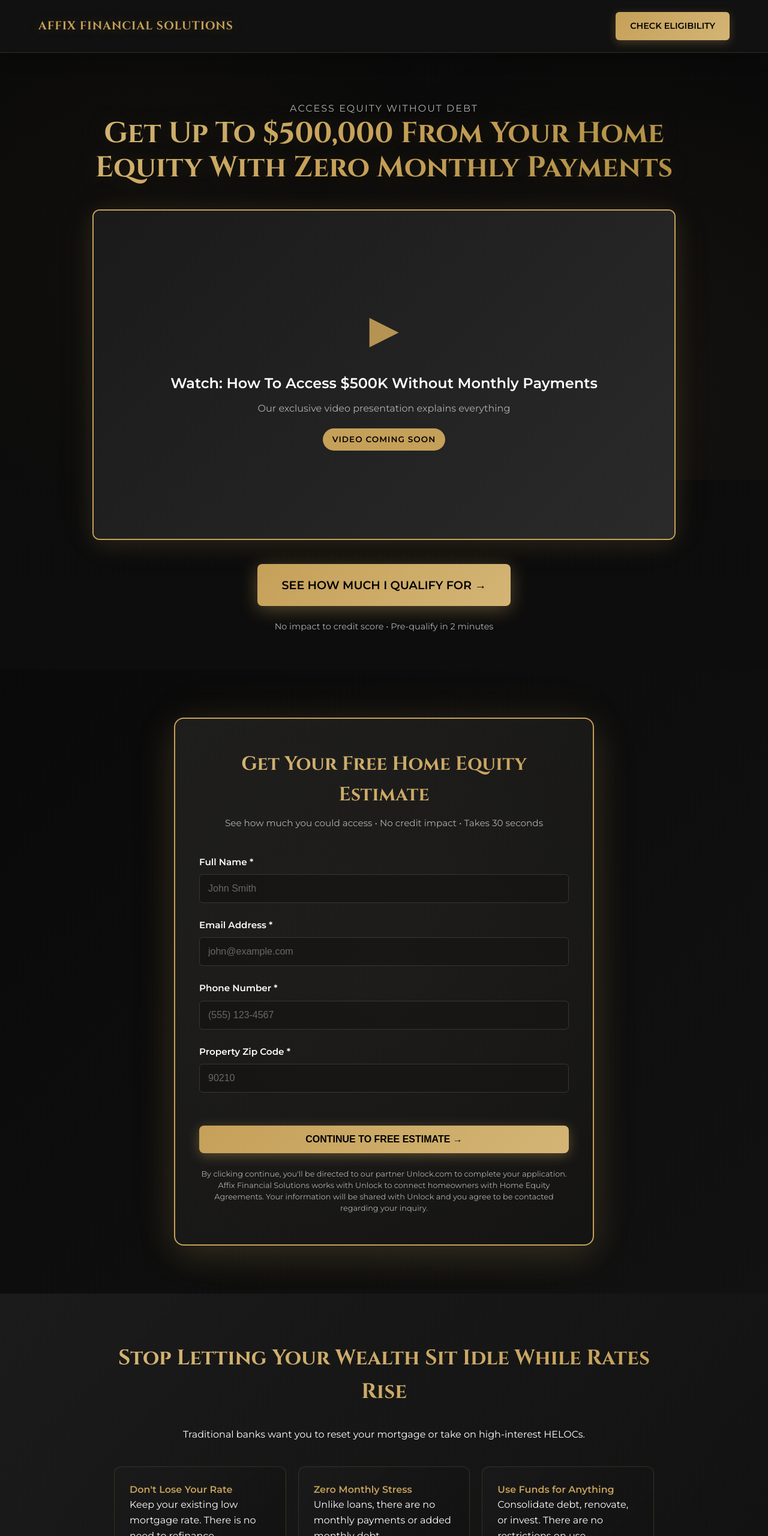
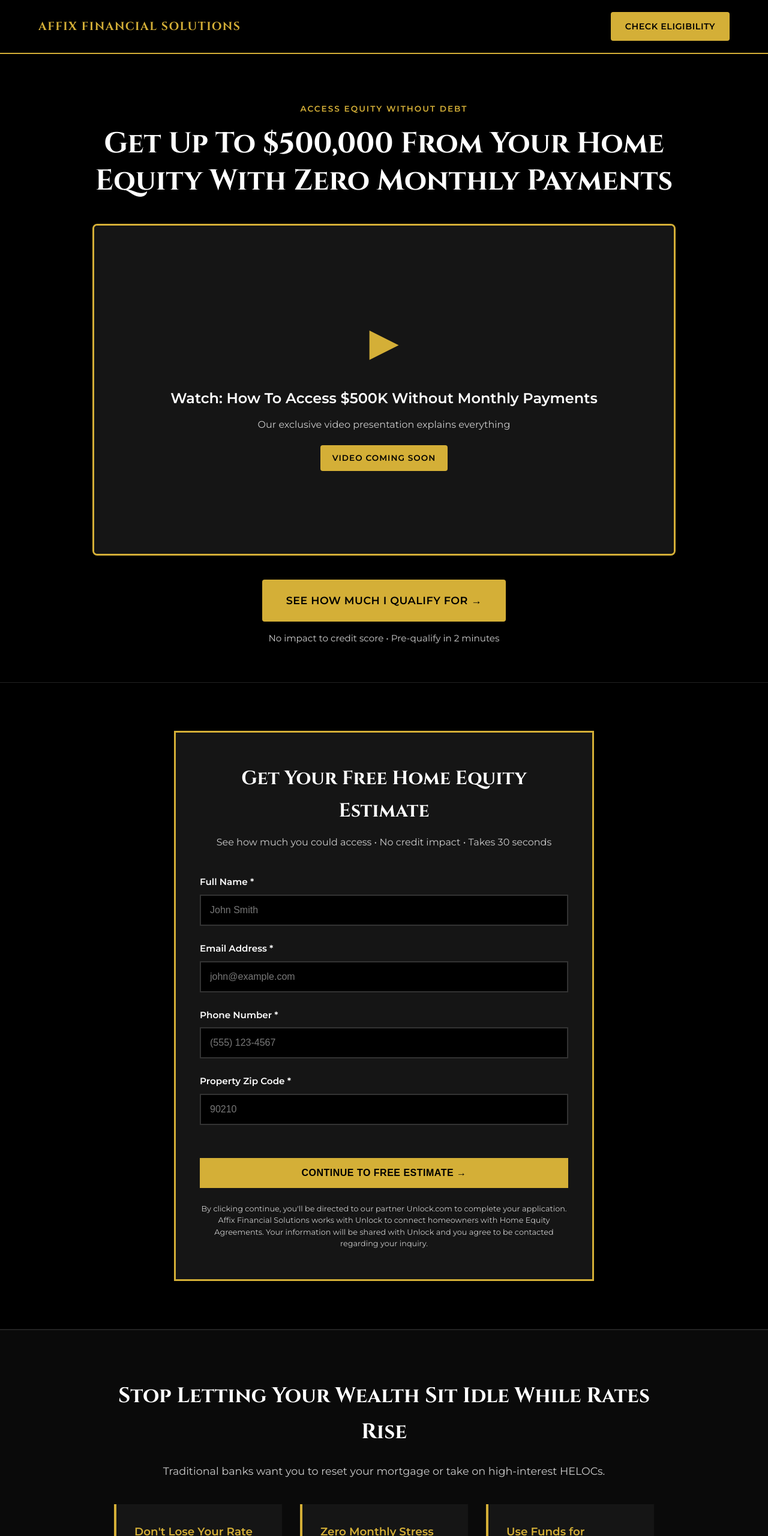
Before and after one commit to Marketing-Bull/affix-landing-page, a plain HTML site: page index.html in a window 1280 px wide. Shown: the top 2560 px of the page at 60% size. Drawn offline with Linux system fonts and the light colour scheme.

Commit message:
Simplify design with higher contrast and cleaner sections
- Upgraded to brighter gold (#D4AF37) for better visibility
- Changed to pure black backgrounds for maximum contrast
- Removed gradient animations and complex effects
- Simplified all hover states and transitions
- Replaced gradient text with solid white headings
- Changed decorative borders to solid gold accents
- Updated form inputs with 2px borders for clarity
- Simplified testimonial cards with left border accent
- Removed rotating/animated background effects
- Enhanced FAQ section with card-style layout
- Updated trust badges with clearer presentation
- Improved text contrast throughout (gray to #cccccc)
- Cleaner, more accessible design overall

```diff
--- a/styles.css
+++ b/styles.css
@@ -1,34 +1,21 @@
 :root {
-    --gold: #C5A059;
-    --gold-light: #D4B575;
-    --gold-dark: #B08F45;
-    --bg-black: #121212;
-    --bg-card: #1e1e1e;
+    --gold: #D4AF37;
+    --gold-light: #E5C158;
+    --gold-dark: #B8941F;
+    --bg-black: #000000;
+    --bg-dark: #0a0a0a;
+    --bg-card: #151515;
     --text-white: #ffffff;
-    --text-gray: #b0b0b0;
+    --text-gray: #cccccc;
 }
 * { box-sizing: border-box; margin: 0; padding: 0; }
 body {
     font-family: 'Montserrat', sans-serif;
-    background: linear-gradient(180deg, #0a0a0a 0%, #121212 50%, #0a0a0a 100%);
+    background: var(--bg-black);
     color: var(--text-white);
-    line-height: 1.6;
+    line-height: 1.7;
     scroll-behavior: smooth;
     position: relative;
-}
-
-/* Animated background gradient */
-body::before {
-    content: '';
-    position: fixed;
-    top: 0;
-    left: 0;
-    width: 100%;
-    height: 100%;
-    background: radial-gradient(circle at 20% 50%, rgba(197, 160, 89, 0.03) 0%, transparent 50%),
-                radial-gradient(circle at 80% 80%, rgba(197, 160, 89, 0.05) 0%, transparent 50%);
-    pointer-events: none;
-    z-index: 0;
 }
 
 /* Header */
@@ -37,13 +24,13 @@ header {
     display: flex;
     justify-content: space-between;
     align-items: center;
-    background: rgba(18, 18, 18, 0.95);
+    background: rgba(0, 0, 0, 0.98);
     position: sticky;
     top: 0;
     z-index: 1000;
-    border-bottom: 1px solid rgba(197, 160, 89, 0.2);
+    border-bottom: 2px solid var(--gold);
     backdrop-filter: blur(10px);
-    box-shadow: 0 4px 30px rgba(0, 0, 0, 0.3);
+    box-shadow: 0 4px 20px rgba(0, 0, 0, 0.8);
 }
 .logo-text {
     font-family: 'Cinzel', serif;
@@ -51,43 +38,27 @@ header {
     font-size: 1.2rem;
     font-weight: bold;
     text-decoration: none;
-    letter-spacing: 1px;
-    text-shadow: 0 0 20px rgba(197, 160, 89, 0.3);
+    letter-spacing: 1.5px;
     transition: 0.3s;
 }
 .logo-text:hover {
     color: var(--gold-light);
-    text-shadow: 0 0 30px rgba(197, 160, 89, 0.5);
 }
 .nav-cta {
-    background: linear-gradient(135deg, var(--gold) 0%, var(--gold-light) 100%);
+    background: var(--gold);
     color: #000;
     padding: 12px 24px;
-    border-radius: 6px;
+    border-radius: 4px;
     text-decoration: none;
     font-weight: 700;
-    transition: all 0.3s;
+    transition: all 0.2s;
     font-size: 0.9rem;
-    box-shadow: 0 4px 15px rgba(197, 160, 89, 0.3);
-    position: relative;
-    overflow: hidden;
-}
-.nav-cta::before {
-    content: '';
-    position: absolute;
-    top: 0;
-    left: -100%;
-    width: 100%;
-    height: 100%;
-    background: linear-gradient(90deg, transparent, rgba(255, 255, 255, 0.3), transparent);
-    transition: left 0.5s;
-}
-.nav-cta:hover::before {
-    left: 100%;
+    text-transform: uppercase;
+    letter-spacing: 0.5px;
 }
 .nav-cta:hover {
+    background: var(--gold-light);
     transform: translateY(-2px);
-    box-shadow: 0 6px 25px rgba(197, 160, 89, 0.5);
 }
 
 /* Hero */
@@ -97,139 +68,91 @@ header {
     max-width: 1100px;
     margin: 0 auto;
     position: relative;
-    z-index: 1;
 }
 .hero h1 {
     font-family: 'Cinzel', serif;
     font-size: 3rem;
     margin-bottom: 20px;
-    background: linear-gradient(135deg, var(--gold-light) 0%, var(--gold) 50%, var(--gold-dark) 100%);
-    -webkit-background-clip: text;
-    -webkit-text-fill-color: transparent;
-    background-clip: text;
-    line-height: 1.2;
-    text-shadow: 0 0 40px rgba(197, 160, 89, 0.2);
-    animation: fadeInUp 0.8s ease-out;
+    color: var(--text-white);
+    line-height: 1.3;
 }
 .eyebrow {
-    animation: fadeInDown 0.6s ease-out;
-}
-@keyframes fadeInUp {
-    from { opacity: 0; transform: translateY(30px); }
-    to { opacity: 1; transform: translateY(0); }
-}
-@keyframes fadeInDown {
-    from { opacity: 0; transform: translateY(-20px); }
-    to { opacity: 1; transform: translateY(0); }
+    color: var(--gold);
+    text-transform: uppercase;
+    font-weight: 600;
 }
 .vsl-container {
     position: relative;
     padding-bottom: 56.25%;
     height: 0;
     overflow: hidden;
-    background: linear-gradient(135deg, #1a1a1a 0%, #0a0a0a 100%);
-    border: 2px solid var(--gold);
-    border-radius: 12px;
+    background: var(--bg-card);
+    border: 3px solid var(--gold);
+    border-radius: 8px;
     margin: 40px 0;
-    box-shadow: 0 8px 40px rgba(197, 160, 89, 0.15), 0 0 80px rgba(197, 160, 89, 0.05);
-    animation: fadeIn 1s ease-out 0.3s backwards;
-}
-@keyframes fadeIn {
-    from { opacity: 0; }
-    to { opacity: 1; }
 }
 .vsl-container iframe { position: absolute; top: 0; left: 0; width: 100%; height: 100%; }
 .main-btn {
     display: inline-block;
-    background: linear-gradient(135deg, var(--gold) 0%, var(--gold-light) 100%);
+    background: var(--gold);
     color: #000;
     padding: 20px 40px;
-    font-size: 1.2rem;
+    font-size: 1.1rem;
     font-weight: 700;
     text-decoration: none;
-    border-radius: 8px;
-    transition: all 0.3s;
+    border-radius: 4px;
+    transition: all 0.2s;
     text-transform: uppercase;
-    box-shadow: 0 6px 30px rgba(197, 160, 89, 0.4);
-    position: relative;
-    overflow: hidden;
-}
-.main-btn::before {
-    content: '';
-    position: absolute;
-    top: 0;
-    left: -100%;
-    width: 100%;
-    height: 100%;
-    background: linear-gradient(90deg, transparent, rgba(255, 255, 255, 0.4), transparent);
-    transition: left 0.6s;
-}
-.main-btn:hover::before {
-    left: 100%;
+    letter-spacing: 0.5px;
 }
 .main-btn:hover {
-    transform: translateY(-3px) scale(1.02);
-    box-shadow: 0 10px 40px rgba(197, 160, 89, 0.6);
+    background: var(--gold-light);
+    transform: translateY(-3px);
 }
 
 /* Cost of Inaction Section */
 .inaction {
     padding: 80px 5%;
-    background: linear-gradient(135deg, rgba(30, 30, 30, 0.8) 0%, rgba(18, 18, 18, 0.9) 100%);
+    background: var(--bg-dark);
     text-align: center;
-    position: relative;
-    z-index: 1;
+    border-top: 1px solid #222;
+    border-bottom: 1px solid #222;
 }
 .inaction-content { max-width: 900px; margin: 0 auto; }
 .inaction h2 {
     font-family: 'Cinzel', serif;
-    background: linear-gradient(135deg, var(--gold-light) 0%, var(--gold) 100%);
-    -webkit-background-clip: text;
-    -webkit-text-fill-color: transparent;
-    background-clip: text;
-    margin-bottom: 30px;
+    color: var(--text-white);
+    margin-bottom: 20px;
     font-size: 2.2rem;
 }
-.grid { display: grid; grid-template-columns: repeat(auto-fit, minmax(250px, 1fr)); gap: 20px; margin-top: 40px; }
+.inaction > .inaction-content > p {
+    color: var(--text-gray);
+    font-size: 1.1rem;
+    margin-bottom: 40px;
+}
+.grid { display: grid; grid-template-columns: repeat(auto-fit, minmax(250px, 1fr)); gap: 30px; margin-top: 40px; }
 .pain-point {
-    padding: 25px;
-    border: 1px solid rgba(197, 160, 89, 0.2);
-    border-radius: 12px;
+    padding: 30px;
+    border-left: 4px solid var(--gold);
+    background: var(--bg-card);
     text-align: left;
-    background: linear-gradient(135deg, rgba(30, 30, 30, 0.5) 0%, rgba(18, 18, 18, 0.8) 100%);
-    transition: all 0.3s;
-    position: relative;
-    overflow: hidden;
-}
-.pain-point::before {
-    content: '';
-    position: absolute;
-    top: 0;
-    left: 0;
-    width: 3px;
-    height: 100%;
-    background: linear-gradient(180deg, var(--gold) 0%, var(--gold-dark) 100%);
-    transform: scaleY(0);
-    transition: transform 0.3s;
+    transition: all 0.2s;
 }
 .pain-point:hover {
-    border-color: var(--gold);
-    transform: translateY(-5px);
-    box-shadow: 0 10px 30px rgba(197, 160, 89, 0.2);
-}
-.pain-point:hover::before {
-    transform: scaleY(1);
+    border-left-width: 6px;
+    background: #1a1a1a;
 }
 
 /* FAQ Section */
-.faq { padding: 80px 5%; max-width: 900px; margin: 0 auto; }
-.faq h2 { font-family: 'Cinzel', serif; color: var(--gold); text-align: center; margin-bottom: 40px; }
-.faq-item { margin-bottom: 25px; border-bottom: 1px solid #333; padding-bottom: 15px; }
-.faq-item h4 { color: var(--gold); margin-bottom: 10px; font-size: 1.1rem; }
+.faq { padding: 80px 5%; max-width: 900px; margin: 0 auto; background: var(--bg-black); }
+.faq h2 { font-family: 'Cinzel', serif; color: var(--text-white); text-align: center; margin-bottom: 50px; font-size: 2.2rem; }
+.faq-item { margin-bottom: 30px; padding: 25px; background: var(--bg-card); border-left: 3px solid var(--gold); }
+.faq-item h4 { color: var(--gold); margin-bottom: 10px; font-size: 1.15rem; font-weight: 600; }
+.faq-item p { color: var(--text-gray); line-height: 1.7; }
 
 /* Footer */
-.site-footer { padding: 60px 5%; background: var(--bg-black); text-align: center; border-top: 1px solid var(--gold); }
-.footer-name { font-family: 'Cinzel'; color: var(--gold); margin-bottom: 15px; }
+.site-footer { padding: 60px 5%; background: var(--bg-black); text-align: center; border-top: 2px solid var(--gold); }
+.footer-name { font-family: 'Cinzel'; color: var(--gold); margin-bottom: 15px; font-size: 1.2rem; letter-spacing: 1.5px; }
 .footer-info { margin-top: 20px; font-size: 0.9rem; color: var(--text-gray); }
 
 @media (max-width: 768px) { .hero h1 { font-size: 2rem; } }
@@ -237,50 +160,44 @@ header {
 /* Steps */
 .steps-section {
     padding: 80px 5%;
-    background: linear-gradient(135deg, rgba(30, 30, 30, 0.8) 0%, rgba(18, 18, 18, 0.9) 100%);
+    background: var(--bg-dark);
     color: var(--text-white);
-    position: relative;
+    border-top: 1px solid #222;
+    border-bottom: 1px solid #222;
 }
 .steps-section h2 {
     font-family: 'Cinzel', serif;
-    background: linear-gradient(135deg, var(--gold-light) 0%, var(--gold) 100%);
-    -webkit-background-clip: text;
-    -webkit-text-fill-color: transparent;
-    background-clip: text;
+    color: var(--text-white);
     text-align: center;
     margin-bottom: 50px;
     font-size: 2.2rem;
 }
-.steps-grid { display: grid; grid-template-columns: repeat(auto-fit, minmax(220px, 1fr)); gap: 25px; max-width: 1000px; margin: 0 auto; }
+.steps-grid { display: grid; grid-template-columns: repeat(auto-fit, minmax(220px, 1fr)); gap: 30px; max-width: 1000px; margin: 0 auto; }
 .step-card {
-    background: linear-gradient(135deg, rgba(30, 30, 30, 0.6) 0%, rgba(18, 18, 18, 0.8) 100%);
-    border: 1px solid rgba(197, 160, 89, 0.2);
-    padding: 25px;
-    border-radius: 12px;
+    background: var(--bg-card);
+    padding: 30px;
     text-align: left;
     display: flex;
-    gap: 15px;
+    gap: 20px;
     align-items: flex-start;
-    transition: all 0.3s;
+    transition: all 0.2s;
+    border-top: 3px solid var(--gold);
 }
 .step-card:hover {
-    border-color: var(--gold);
-    transform: translateY(-5px);
-    box-shadow: 0 10px 30px rgba(197, 160, 89, 0.2);
+    background: #1a1a1a;
 }
 .step-number {
     width: 50px;
     height: 50px;
     border-radius: 50%;
-    background: linear-gradient(135deg, var(--gold) 0%, var(--gold-light) 100%);
+    background: var(--gold);
     color: #000;
     display: flex;
     align-items: center;
     justify-content: center;
     font-weight: 700;
-    font-size: 1.3rem;
+    font-size: 1.4rem;
     flex: 0 0 50px;
-    box-shadow: 0 4px 15px rgba(197, 160, 89, 0.4);
 }
 .step-title {
     font-weight: 700;
@@ -290,83 +207,60 @@ header {
 }
 
 /* Trust / Feature strip */
-.trust-strip { padding: 40px 5%; background: var(--bg-card); text-align: center; border-top: 1px solid #333; }
-.trust-grid { max-width: 1000px; margin: 0 auto; display: grid; grid-template-columns: repeat(auto-fit, minmax(200px, 1fr)); gap: 20px; align-items: center; }
-.trust-item { padding: 20px; }
-.trust-icon { font-size: 2rem; color: var(--gold); margin-bottom: 8px; }
-.trust-title { font-family: 'Cinzel', serif; color: var(--gold); font-size: 0.95rem; margin-bottom: 6px; }
-.trust-desc { color: var(--text-gray); font-size: 0.9rem; }
+.trust-strip { padding: 60px 5%; background: var(--bg-black); text-align: center; border-top: 1px solid #222; }
+.trust-grid { max-width: 1000px; margin: 0 auto; display: grid; grid-template-columns: repeat(auto-fit, minmax(200px, 1fr)); gap: 40px; align-items: start; }
+.trust-item { padding: 30px; background: var(--bg-card); border-top: 3px solid var(--gold); }
+.trust-icon { font-size: 2rem; color: var(--gold); margin-bottom: 15px; }
+.trust-title { font-family: 'Cinzel', serif; color: var(--text-white); font-size: 1rem; margin-bottom: 10px; font-weight: 600; }
+.trust-desc { color: var(--text-gray); font-size: 0.9rem; line-height: 1.6; }
 
 /* Small utilities */
-.eyebrow { letter-spacing: 2px; color: var(--text-gray); }
-.subtext { margin-top: 15px; font-size: 0.9rem; color: var(--text-gray); }
-.pain-point h4 { color: var(--gold); }
+.eyebrow { letter-spacing: 2px; font-size: 0.85rem; margin-bottom: 15px; }
+.subtext { margin-top: 15px; font-size: 0.95rem; color: var(--text-gray); }
+.pain-point h4 { color: var(--gold); font-size: 1.15rem; margin-bottom: 10px; }
+.pain-point p { color: var(--text-gray); line-height: 1.7; }
 
 /* Footer */
 .footer-links { font-size: 0.8rem; color: var(--text-gray); }
 .footer-links a { color: var(--text-gray); margin: 0 10px; text-decoration: none; }
 .footer-meta { margin-top: 20px; font-size: 0.75rem; color: #666; }
-.footer-note { margin-top: 15px; font-size: 0.8rem; color: #ff6b6b; background: rgba(255, 107, 107, 0.1); padding: 10px; border-radius: 4px; max-width: 600px; margin-left: auto; margin-right: auto; }
+.footer-note { margin-top: 15px; font-size: 0.8rem; color: var(--gold); background: rgba(212, 175, 55, 0.1); padding: 15px; border: 1px solid var(--gold); max-width: 700px; margin-left: auto; margin-right: auto; }
 .update-needed { background: rgba(255, 107, 107, 0.3); padding: 2px 6px; border-radius: 3px; }
 
 /* Video Placeholder */
-.vsl-placeholder { position: absolute; top: 0; left: 0; width: 100%; height: 100%; display: flex; align-items: center; justify-content: center; background: linear-gradient(135deg, #1a1a1a 0%, #2a2a2a 100%); }
+.vsl-placeholder { position: absolute; top: 0; left: 0; width: 100%; height: 100%; display: flex; align-items: center; justify-content: center; background: var(--bg-card); }
 .placeholder-content { text-align: center; padding: 20px; }
-.play-icon { font-size: 4rem; color: var(--gold); margin-bottom: 20px; opacity: 0.9; }
-.placeholder-content h3 { color: var(--text-white); margin-bottom: 10px; font-size: 1.5rem; }
+.play-icon { font-size: 4rem; color: var(--gold); margin-bottom: 20px; }
+.placeholder-content h3 { color: var(--text-white); margin-bottom: 10px; font-size: 1.5rem; font-weight: 600; }
 .placeholder-content p { color: var(--text-gray); margin-bottom: 20px; }
-.coming-soon-badge { display: inline-block; background: var(--gold); color: #000; padding: 8px 16px; border-radius: 20px; font-size: 0.85rem; font-weight: 700; text-transform: uppercase; letter-spacing: 1px; }
+.coming-soon-badge { display: inline-block; background: var(--gold); color: #000; padding: 10px 20px; border-radius: 4px; font-size: 0.85rem; font-weight: 700; text-transform: uppercase; letter-spacing: 1px; }
 
 /* Application Form Section */
 .application-form {
     padding: 80px 5%;
-    background: linear-gradient(135deg, rgba(10, 10, 10, 0.95) 0%, rgba(18, 18, 18, 0.98) 100%);
-    position: relative;
+    background: var(--bg-black);
+    border-top: 1px solid #222;
+    border-bottom: 1px solid #222;
 }
 .form-container {
     max-width: 700px;
     margin: 0 auto;
-    background: linear-gradient(135deg, rgba(30, 30, 30, 0.9) 0%, rgba(18, 18, 18, 0.95) 100%);
+    background: var(--bg-card);
     padding: 50px 40px;
-    border-radius: 16px;
-    border: 2px solid var(--gold);
-    box-shadow: 0 15px 60px rgba(197, 160, 89, 0.2), 0 0 100px rgba(197, 160, 89, 0.05);
-    position: relative;
-    overflow: hidden;
-}
-.form-container::before {
-    content: '';
-    position: absolute;
-    top: -50%;
-    left: -50%;
-    width: 200%;
-    height: 200%;
-    background: radial-gradient(circle, rgba(197, 160, 89, 0.03) 0%, transparent 70%);
-    animation: rotate 20s linear infinite;
-}
-@keyframes rotate {
-    from { transform: rotate(0deg); }
-    to { transform: rotate(360deg); }
+    border: 3px solid var(--gold);
 }
 .form-container h2 {
     font-family: 'Cinzel', serif;
-    background: linear-gradient(135deg, var(--gold-light) 0%, var(--gold) 100%);
-    -webkit-background-clip: text;
-    -webkit-text-fill-color: transparent;
-    background-clip: text;
+    color: var(--text-white);
     text-align: center;
     margin-bottom: 10px;
     font-size: 2rem;
-    position: relative;
-    z-index: 1;
 }
 .form-subtitle {
     text-align: center;
     color: var(--text-gray);
     margin-bottom: 40px;
-    font-size: 0.95rem;
-    position: relative;
-    z-index: 1;
+    font-size: 1rem;
 }
 
 /* Form Steps */
@@ -377,46 +271,27 @@ header {
 /* Form Groups */
 .form-group { margin-bottom: 25px; }
 .form-group label { display: block; color: var(--text-white); margin-bottom: 8px; font-weight: 600; font-size: 0.95rem; }
-.form-group input, .form-group select { width: 100%; padding: 14px; background: var(--bg-black); border: 1px solid #333; border-radius: 6px; color: var(--text-white); font-size: 1rem; transition: border-color 0.3s; }
+.form-group input, .form-group select { width: 100%; padding: 15px; background: var(--bg-black); border: 2px solid #333; color: var(--text-white); font-size: 1rem; transition: border-color 0.2s; }
 .form-group input:focus, .form-group select:focus { outline: none; border-color: var(--gold); }
-.form-group input::placeholder { color: #666; }
-.form-group input.error, .form-group select.error { border-color: #ff6b6b; }
+.form-group input::placeholder { color: #777; }
+.form-group input.error, .form-group select.error { border-color: #ff4444; }
 
 /* Form Buttons */
 .form-btn {
-    background: linear-gradient(135deg, var(--gold) 0%, var(--gold-light) 100%);
+    background: var(--gold);
     color: #000;
-    padding: 14px 30px;
+    padding: 16px 30px;
     border: none;
-    border-radius: 8px;
     font-size: 1rem;
     font-weight: 700;
     cursor: pointer;
-    transition: all 0.3s;
+    transition: all 0.2s;
     text-transform: uppercase;
-    box-shadow: 0 4px 20px rgba(197, 160, 89, 0.4);
-    position: relative;
-    overflow: hidden;
-}
-.form-btn::before {
-    content: '';
-    position: absolute;
-    top: 50%;
-    left: 50%;
-    width: 0;
-    height: 0;
-    border-radius: 50%;
-    background: rgba(255, 255, 255, 0.3);
-    transform: translate(-50%, -50%);
-    transition: width 0.6s, height 0.6s;
-}
-.form-btn:hover::before {
-    width: 300px;
-    height: 300px;
+    letter-spacing: 0.5px;
 }
 .form-btn:hover {
-    transform: translateY(-3px);
-    box-shadow: 0 6px 30px rgba(197, 160, 89, 0.6);
+    background: var(--gold-light);
+    transform: translateY(-2px);
 }
 .form-buttons { display: flex; gap: 15px; margin-top: 30px; }
 .form-buttons .prev-step { background: transparent; border: 2px solid var(--gold); color: var(--gold); }
@@ -434,55 +309,37 @@ header {
 .form-disclaimer { text-align: center; margin-top: 25px; font-size: 0.8rem; color: var(--text-gray); line-height: 1.5; }
 
 /* Error Message */
-.error-message { background: rgba(255, 107, 107, 0.2); color: #ff6b6b; padding: 12px; border-radius: 6px; margin-bottom: 20px; text-align: center; font-size: 0.9rem; }
+.error-message { background: rgba(255, 68, 68, 0.15); color: #ff4444; padding: 12px; margin-bottom: 20px; text-align: center; font-size: 0.9rem; border-left: 3px solid #ff4444; }
 
 /* Testimonials Section */
-.testimonials { padding: 80px 5%; background: var(--bg-black); text-align: center; }
-.testimonials h2 { font-family: 'Cinzel', serif; color: var(--gold); margin-bottom: 15px; font-size: 2.2rem; }
-.testimonials-subtitle { color: var(--text-gray); margin-bottom: 50px; font-size: 1.1rem; }
+.testimonials { padding: 80px 5%; background: var(--bg-dark); text-align: center; border-top: 1px solid #222; border-bottom: 1px solid #222; }
+.testimonials h2 { font-family: 'Cinzel', serif; color: var(--text-white); margin-bottom: 15px; font-size: 2.2rem; }
+.testimonials-subtitle { color: var(--text-gray); margin-bottom: 50px; font-size: 1.05rem; }
 .testimonials-grid { display: grid; grid-template-columns: repeat(auto-fit, minmax(300px, 1fr)); gap: 30px; max-width: 1200px; margin: 0 auto 50px; }
 
 /* Testimonial Cards */
 .testimonial-card {
-    background: linear-gradient(135deg, rgba(30, 30, 30, 0.6) 0%, rgba(18, 18, 18, 0.9) 100%);
-    border: 1px solid rgba(197, 160, 89, 0.15);
-    border-radius: 16px;
+    background: var(--bg-card);
+    border-left: 4px solid var(--gold);
     padding: 35px;
     text-align: left;
-    transition: all 0.4s;
-    position: relative;
-    overflow: hidden;
-}
-.testimonial-card::before {
-    content: '"';
-    position: absolute;
-    top: -10px;
-    left: 20px;
-    font-size: 8rem;
-    color: rgba(197, 160, 89, 0.08);
-    font-family: Georgia, serif;
-    line-height: 1;
+    transition: all 0.2s;
 }
 .testimonial-card:hover {
-    transform: translateY(-8px);
-    border-color: var(--gold);
-    box-shadow: 0 15px 50px rgba(197, 160, 89, 0.25);
+    background: #1a1a1a;
+    border-left-width: 6px;
 }
 .stars {
     color: var(--gold);
-    font-size: 1.3rem;
+    font-size: 1.2rem;
     margin-bottom: 15px;
-    letter-spacing: 3px;
-    filter: drop-shadow(0 0 8px rgba(197, 160, 89, 0.5));
+    letter-spacing: 2px;
 }
 .testimonial-quote {
-    color: var(--text-white);
+    color: var(--text-gray);
     font-size: 1.05rem;
     line-height: 1.8;
     margin-bottom: 25px;
-    font-style: italic;
-    position: relative;
-    z-index: 1;
 }
 
 /* Testimonial Author */
```
